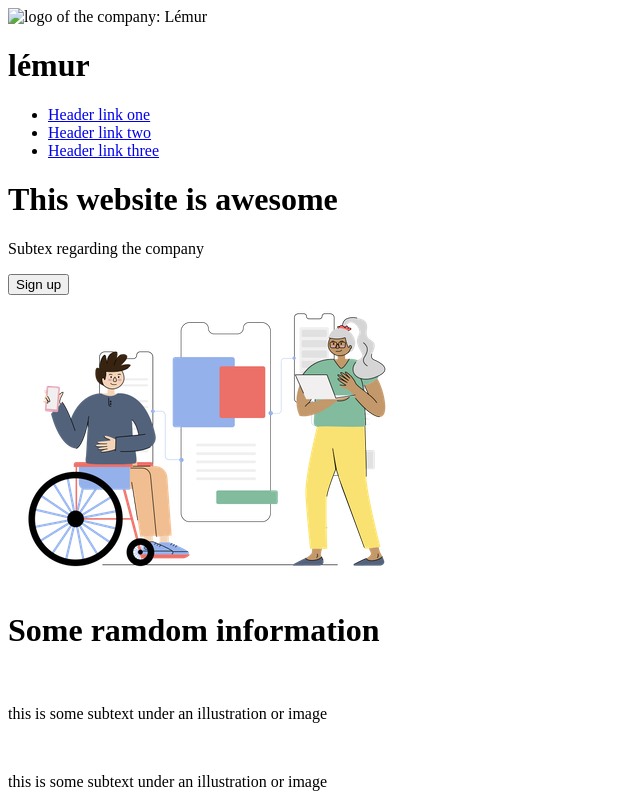
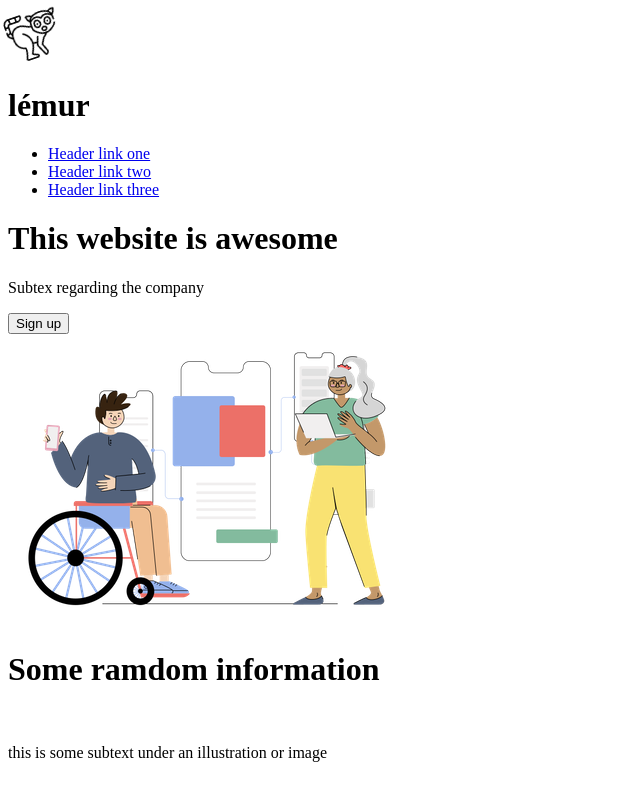
Before and after one commit to gabmartin/lemur-landing-page, a plain HTML site: page index.html in a window 1280 px wide. Shown: the top 800 px of the page, without its empty margins (0-640 px from the left). Drawn offline with Linux system fonts and the light colour scheme.

Commit message:
Create styles.css and link to index.html

```diff
--- a/index.html
+++ b/index.html
@@ -5,10 +5,11 @@
     <meta http-equiv="X-UA-Compatible" content="IE=edge">
     <meta name="viewport" content="width=device-width, initial-scale=1.0">
     <title>Document</title>
+    <link rel="stylesheet" href="styles.css">
 </head>
 <body>
     <header>
-        <img class="logo" src=""
+        <img class="logo" src="images/brand-icon.png"
         alt="logo of the company: Lémur">
         <h1 class="lemur">lémur</h1>
 
--- /dev/null
+++ b/styles.css
@@ -0,0 +1,7 @@
+/* CSS Styles*/
+
+.logo {
+    width: 53.09px;
+    height: auto;
+    transform: rotate(-18.86deg);
+}
```
Also changed, not shown: images/brand-icon.png (added).
